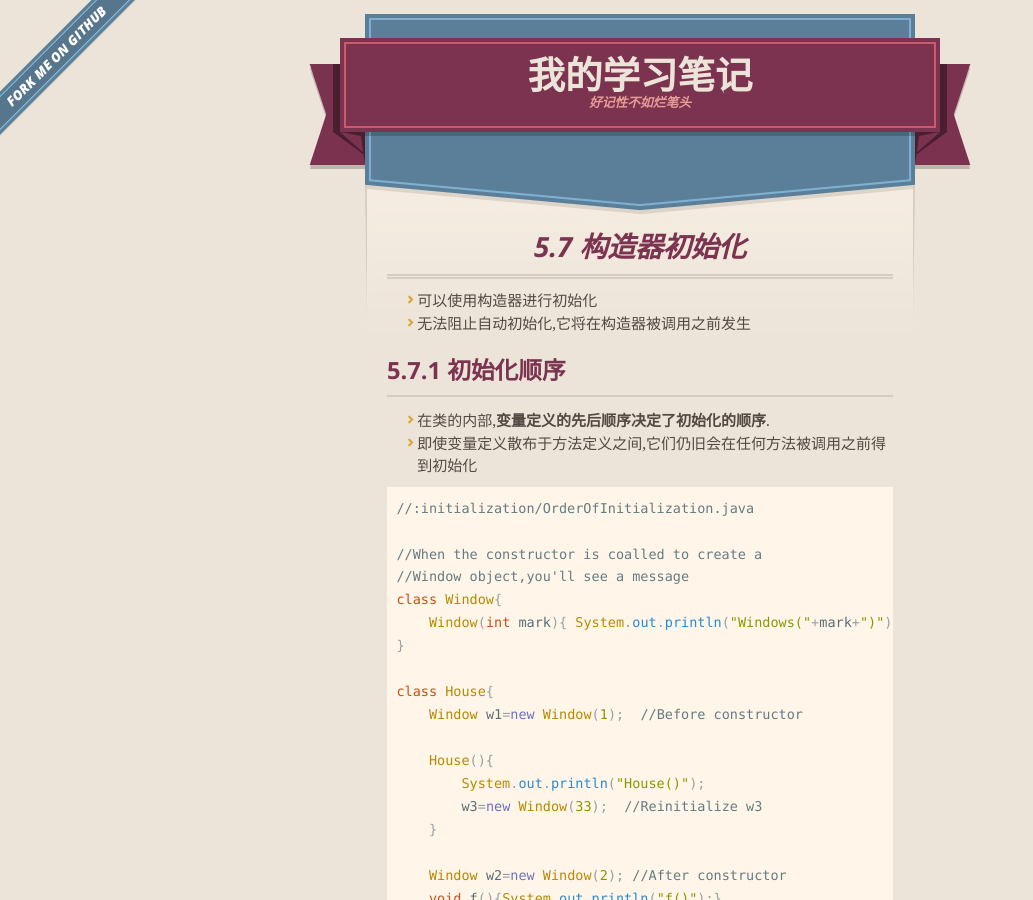
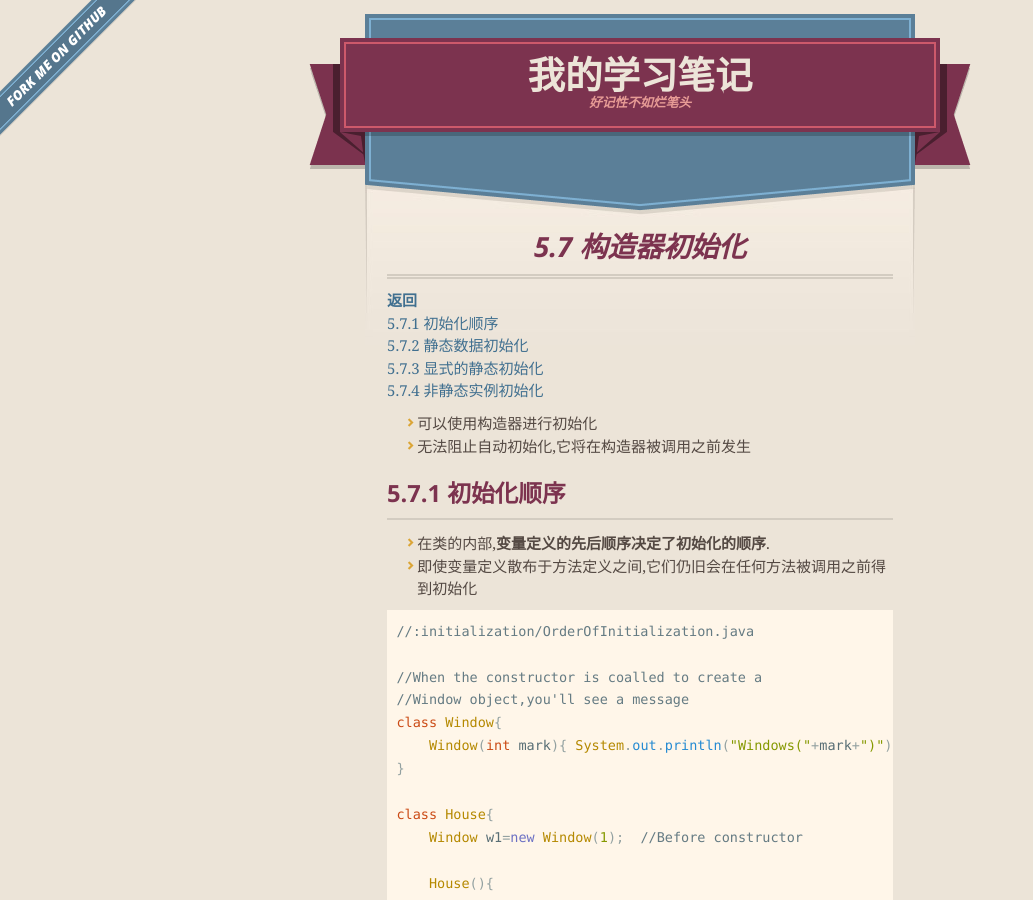
Before and after one commit to kadoyatsukasa/kadoyatsukasa.github.io, a Jekyll site: the page built from docs/thinkinginjava/5/57.md, in a window 1280 px wide and 900 px high. Shown: the whole window, without its empty margins (0-1033 px from the left). Built offline with Jekyll 4.4.1, drawn with Linux system fonts in a browser that asks for light colours; our own code applies the rules of GitHub Pages for plain Markdown files.

Commit message:
20190129 update

````diff
--- a/docs/thinkinginjava/5/57.md
+++ b/docs/thinkinginjava/5/57.md
@@ -3,6 +3,12 @@ layout: default
 ---
 
 # 5.7 构造器初始化
+
+[**返回**](../menu)
+[5.7.1 初始化顺序](#571-初始化顺序)
+[5.7.2 静态数据初始化](#572-静态数据初始化)
+[5.7.3 显式的静态初始化](#573-显示的静态初始化)
+[5.7.4 非静态实例初始化](#574-非静态实例初始化)
 
 - 可以使用构造器进行初始化
 - 无法阻止自动初始化,它将在构造器被调用之前发生
@@ -229,3 +235,5 @@ Mugs()
 new Mugs() completed
 *///:~
 ```
+
+[**返回**](../menu)
````
